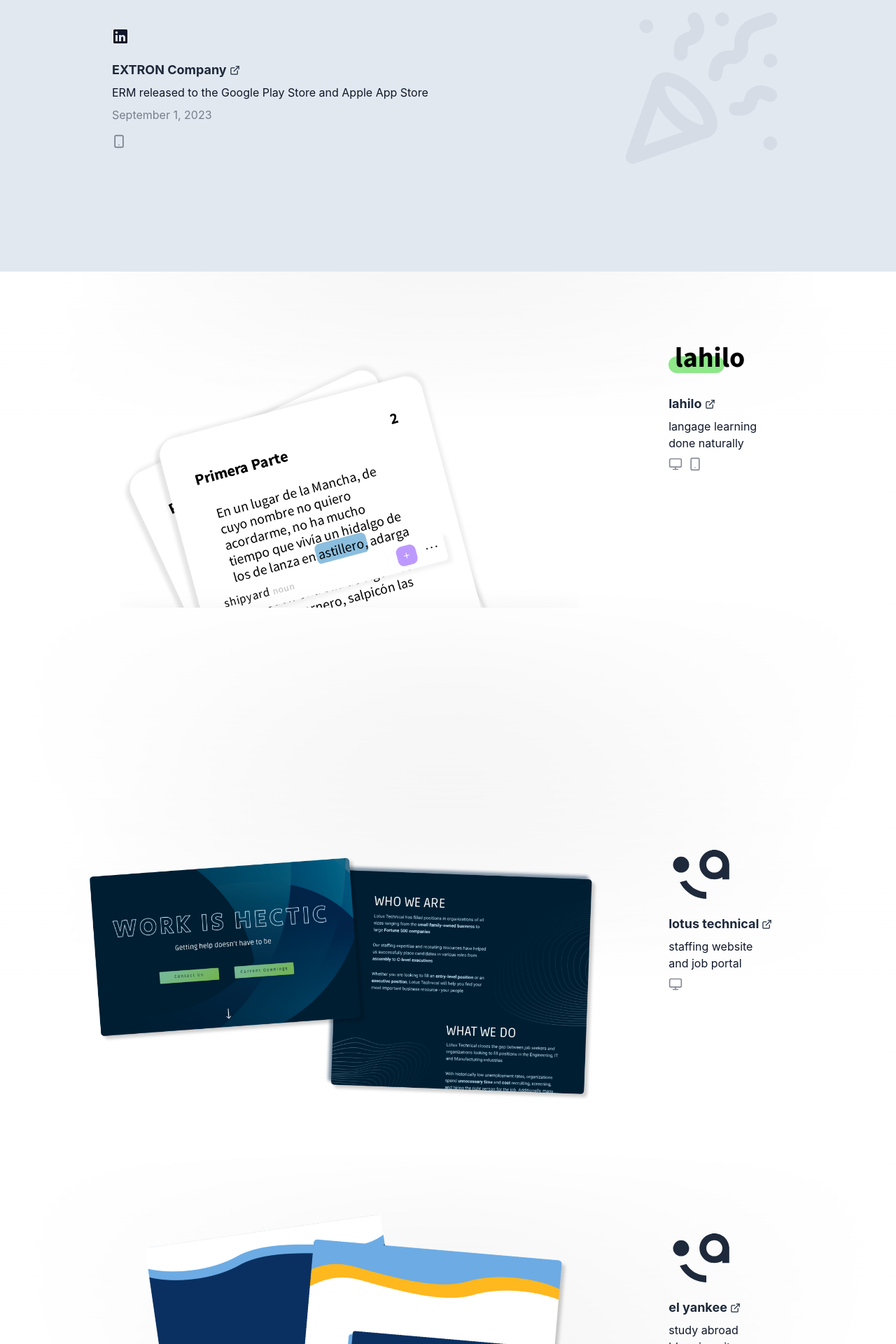
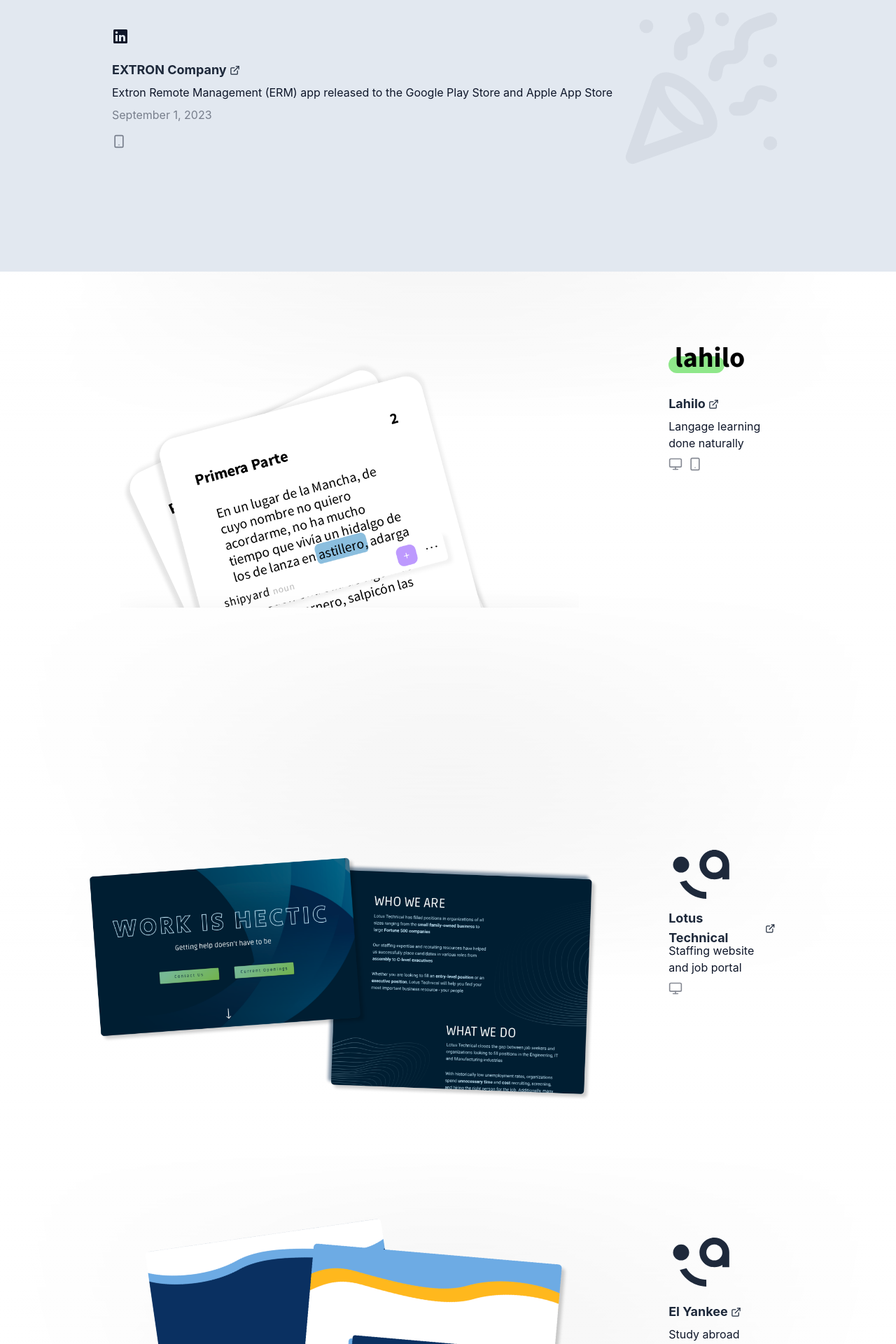
Before and after one commit to AprovanLabs/aprovan.com, a React (Create React App) app in the folder apps/web/: page / in a window 1280 px wide. Shown: the part 760-2680 px from the top of the page at 70% size. Built offline with nearby package versions, Linux system fonts and the light colour scheme.

Commit message:
Update projects case

```diff
--- a/apps/web/src/pages/HomePage.tsx
+++ b/apps/web/src/pages/HomePage.tsx
@@ -153,7 +153,7 @@
         date={new Date('2023-09-01')}
         title="EXTRON Company"
         titleLink="https://www.linkedin.com/posts/extron_were-proud-to-announce-the-next-step-in-activity-7103030449890852864-M8Ii?utm_source=share&utm_medium=member_desktop"
-        description="ERM released to the Google Play Store and Apple App Store"
+        description="Extron Remote Management (ERM) app released to the Google Play Store and Apple App Store"
         icons={
           <>
             <SmartphoneIcon size={20} />
@@ -184,9 +184,9 @@
     </h2>
     <div className="m-4 flex flex-col gap-12 md:gap-24 lg:gap-64">
       <Project
-        title="lahilo"
+        title="Lahilo"
         titleLink="https://lahilo.aprovan.com"
-        description="langage learning done naturally"
+        description="Langage learning done naturally"
         icons={
           <>
             <MonitorIcon size={20} />
@@ -211,9 +211,9 @@
       </Project>
 
       <Project
-        title="lotus technical"
+        title="Lotus Technical"
         titleLink="https://lotustechnical.com"
-        description="staffing website and job portal"
+        description="Staffing website and job portal"
         icons={
           <>
             <MonitorIcon size={20} />
@@ -236,9 +236,9 @@
       </Project>
 
       <Project
-        title="el yankee"
+        title="El Yankee"
         titleLink="https://elyankee.org"
-        description="study abroad blogging site"
+        description="Study abroad blogging site"
         icons={
           <>
             <MonitorIcon size={20} />
@@ -259,7 +259,7 @@
       </Project>
 
       <Project
-        title="erm"
+        title="Extron Remote Management (ERM)"
         titleLink="https://extron-remote-management.web.app/"
         description="ag-tech monitoring app"
         icons={
```
